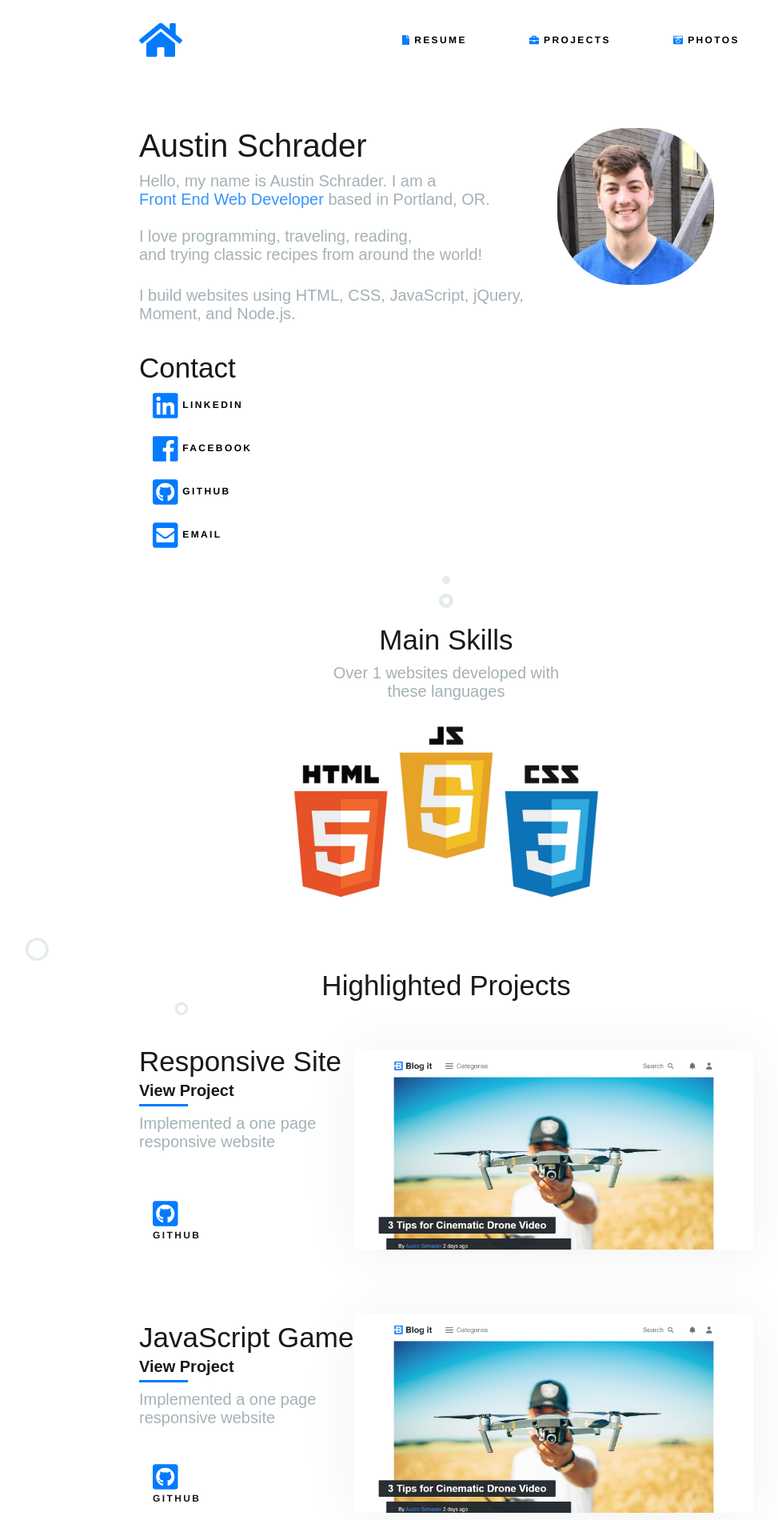
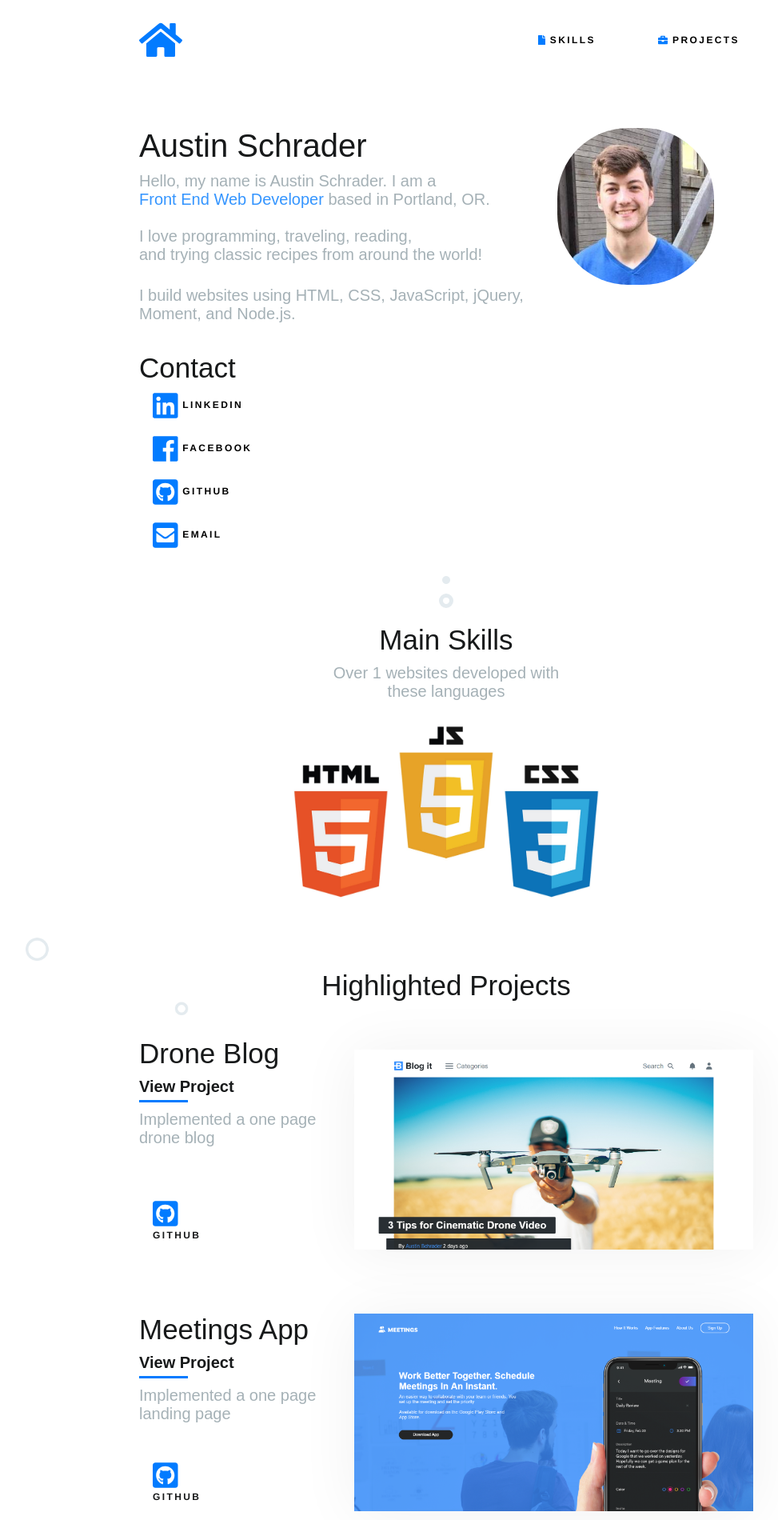
Before and after one commit to aschrad2/aschrad2, a plain HTML site: page index.html in a window 1280 px wide. Shown: the top 1900 px of the page at 80% size, without its empty margins (82-1055 px from the left). Drawn offline with Linux system fonts and the light colour scheme.

Commit message:
Updated links
Update

```diff
--- a/index.html
+++ b/index.html
@@ -16,18 +16,21 @@
                 </a>
         </div>
 		<div class="navIcons">
-			<a href="#" alt="Resume logo" class="button button-transparent py2 h6 nav-button caps col dark-grey width-120">
+			<a href="#skills" alt="Skills logo" class="button button-transparent py2 h6 nav-button caps col dark-grey width-120">
                 <i class="fas fa-file"></i>
-                <span class="h5 header-font">Resume</span>
+                <span class="h5 header-font">Skills</span>
             </a>
-            <a href="#" alt="List of Projects" class="button button-transparent py2 h6 nav-button caps col dark-grey width-120">
+            <a href="#projects" alt="List of Projects" class="button button-transparent py2 h6 nav-button caps col dark-grey width-120">
                 <i class="fas fa-briefcase"></i>
                 <span class="h5 header-font">Projects</span>
             </a>
-			<a href="#" alt="Photos" class="button button-transparent py2 h6 nav-button caps col dark-grey width-120">
+
+            <!--
+            <a href="#" alt="Photos" class="button button-transparent py2 h6 nav-button caps col dark-grey width-120">
                 <i class="fas fa-camera-retro"></i>
                 <span class="h5 header-font">Photos</span>
             </a>
+            -->
 
 		</div>
 	</div>
@@ -69,7 +72,7 @@
     </div>
 
 	<div class="skills">
-		<h2>Main Skills</h2>
+		<h2 id="skills">Main Skills</h2>
 		<p>Over 1 websites developed with <br> these languages  </p>
 		<div class="programs">
 			<!--
@@ -82,15 +85,15 @@
 	</div>
 
 	<div class="work clearfix">
-        <h2 class="project-head">Highlighted Projects</h2>
+        <h2 class="project-head" id="projects">Highlighted Projects</h2>
 		<div class="workText">
-			<h2 class="project-title">Responsive Site</h2>
+			<h2 class="project-title">Drone Blog</h2>
 			<a href="#"><h5>View Project</h5></a>
 			<div class="underline"></div>
-            <p>Implemented a one page <br> responsive website</p>
+            <p>Implemented a one page <br> drone blog</p>
 		</div>
 		<ul>
-            <a href="https://github.com/aschrad2/" target="_blank" class="button button-transparent py2 h6 nav-button caps col dark-grey width-120">
+            <a href="https://github.com/aschrad2/droneblog" target="_blank" class="button button-transparent py2 h6 nav-button caps col dark-grey width-120">
             <i class="fab fa-github-square valign-middle"></i>
             <span class="h5 header-font">Github</span>
             </a> <br>
@@ -100,22 +103,22 @@
 
 	<div class="work2 clearfix">
 		<div class="workText">
-			<h2 class="project-title">JavaScript Game</h2>
+			<h2 class="project-title">Meetings App</h2>
 			<a href="#"><h5>View Project</h5></a>
 			<div class="underline"></div>
-            <p>Implemented a one page <br> responsive website</p>
+            <p>Implemented a one page <br> landing page</p>
 		</div>
 		<ul>
-            <a href="https://github.com/aschrad2/" target="_blank" class="button button-transparent py2 h6 nav-button caps col dark-grey width-120">
+            <a href="https://github.com/aschrad2/meetingsapp" target="_blank" class="button button-transparent py2 h6 nav-button caps col dark-grey width-120">
             <i class="fab fa-github-square valign-middle"></i>
             <span class="h5 header-font">Github</span>
             </a> <br>
 		</ul>
-		<img src="images/Project_01.png" alt="project image" class="workImg">
+		<img src="images/Project_02.png" alt="project image" class="workImg">
 	</div>
 
 	<div class="more-projects">
-		<a href="#"><h3 class="blue">More Projects</h3></a>
+		<a href="https://github.com/aschrad2" target="_blank"><h3 class="blue">More Projects</h3></a>
 		<div class="underlineSmall"></div>
 	</div>
 
--- a/main.css
+++ b/main.css
@@ -249,7 +249,7 @@ a {
 }
 .project-title {
     text-align: left;
-    float: left;
+    float: center;
     margin-bottom: 5px;
 }
 
```
